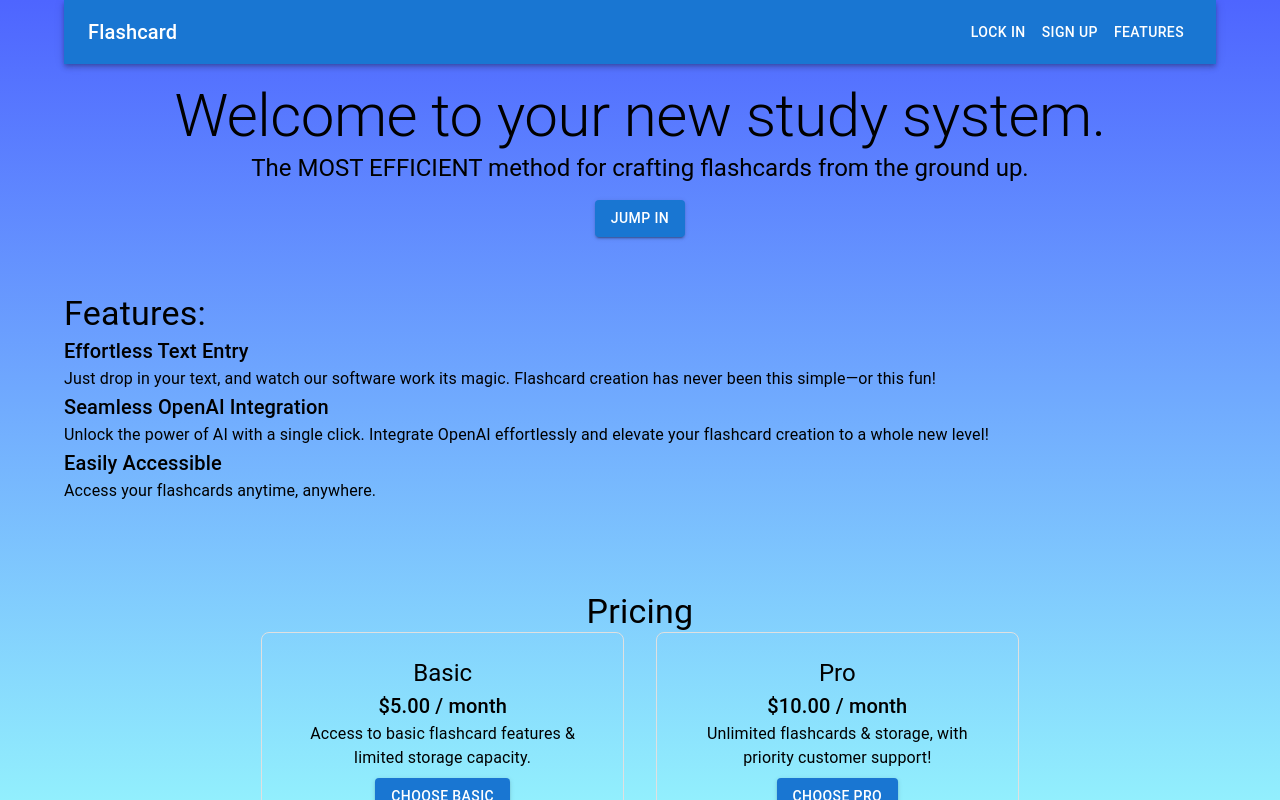
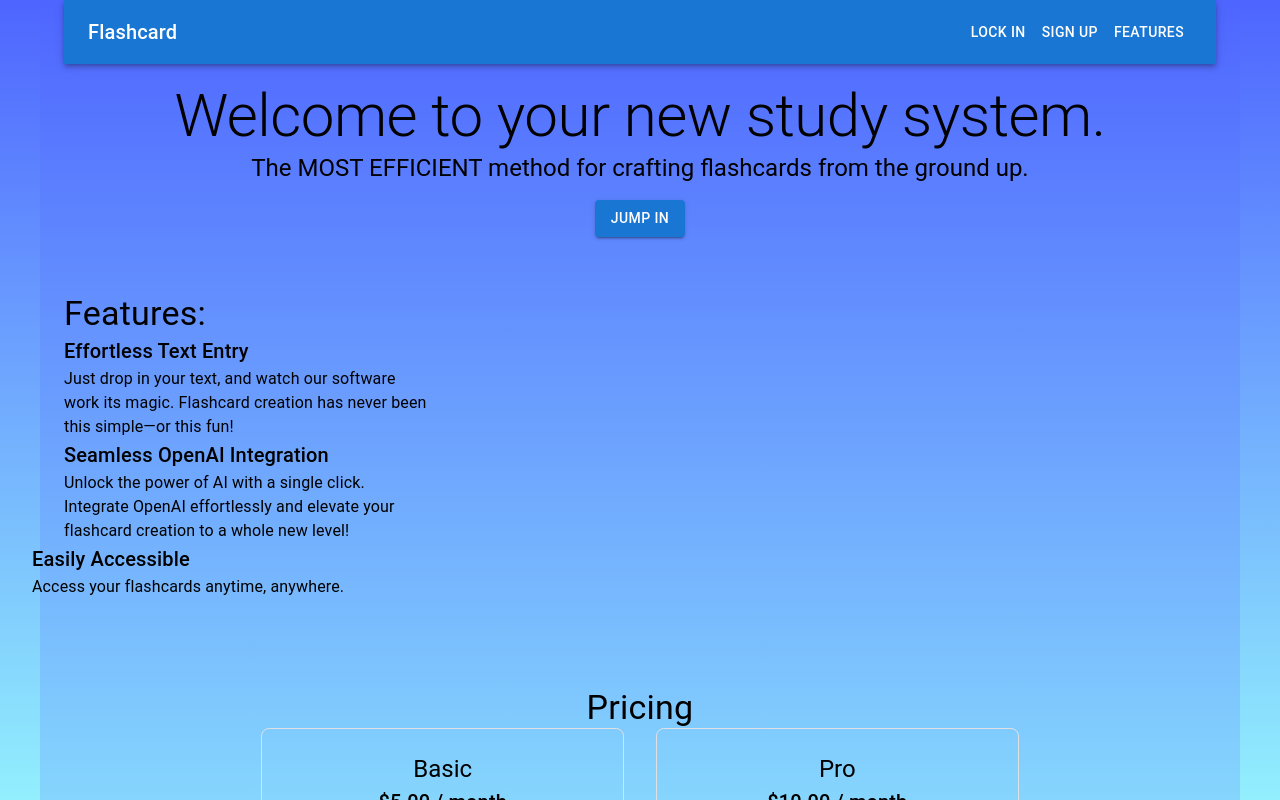
Before and after one commit to AntTomm/FlashCards, a Next.js app: page / in a window 1280 px wide. Shown: the top 800 px of the page. Built offline with nearby package versions, Linux system fonts and the light colour scheme; no server answers.

Commit message:
more little changes

```diff
--- a/app/generate/page.js
+++ b/app/generate/page.js
@@ -98,10 +98,10 @@ if (!isSignedIn) {
     return (
       <div className="container mx-auto px-6">
         <div className="mt-10 mb-14 flex flex-col items-center">
-          <h1 className="text-4xl font-semibold mb-8">Create Your Flashcards!</h1>
+          <h1 className="text-4xl font-semibold mb-8">Hold Up!</h1>
           <div className="w-full bg-gray-100 shadow-lg rounded-xl p-8 flex flex-col items-center">
             <p className="text-blue-600">
-              Please log in to access the flashcard generator.
+              Please log in or create an account to access the flashcard generator.
             </p>
           </div>
         </div>
--- a/app/page.js
+++ b/app/page.js
@@ -7,27 +7,28 @@ import Head from "next/head"
 export default function Home() {
   return (
     <Container maxWidth="lg"
-sx= {{
-  background: 'linear-gradient(to bottom, #4E65FF, #92EFFD))',
+      sx={{
+        background: 'linear-gradient(to bottom, #4E65FF, #92EFFD)', // Corrected the closing parenthesis
         minHeight: '100vh',
         display: 'flex',
         flexDirection: 'column',
       }}>
       <Head>
         <title>Flashcard SaaS</title>
-    <meta name = "description" content = 'Create flashcards from your own text!'/>
+        <meta name="description" content='Create flashcards from your own text!' />
       </Head>
 
       <AppBar position="static">
         <Toolbar>
-      <Typography variant = "h6" style={{flexGrow: 1}}>Flashcard </Typography>
+          <Typography variant="h6" style={{ flexGrow: 1 }}>Flashcard</Typography>
           <SignedOut>
-        <Button color = "inherit" href="/Sign-in">Lock in</Button>
-        <Button color = "inherit" href="/Sign-up">Sign Up</Button>
-        <Button color = "inherit">Features</Button>
+            <Button color="inherit" href="/Sign-in">Lock in</Button>
+            <Button color="inherit" href="/Sign-up">Sign Up</Button>
+            <Button color="inherit">Features</Button>
           </SignedOut>
           <SignedIn>
             <UserButton />
+            <Button color="inherit">Features</Button>
           </SignedIn>
         </Toolbar>
       </AppBar>
@@ -36,33 +37,33 @@ sx= {{
         textAlign: 'center',
         my: 2,
       }}>
-    <Typography variant = "h2">Welcome to your new study system.</Typography>
-    <Typography variant = "h5">
+        <Typography variant="h2">Welcome to your new study system.</Typography>
+        <Typography variant="h5">
           {' '}
           The MOST EFFICIENT method for crafting flashcards from the ground up.
         </Typography>
-       <Button variant= 'contained' color = 'primary' sx = {{mt: 2}}>Jump In</Button>
+        <Button variant='contained' color='primary' sx={{ mt: 2 }}>Jump In</Button>
       </Box>
-  <Box sx = {{my: 5}}>
-    <Typography variant = "h4">
+      <Box sx={{ my: 5 }}>
+        <Typography variant="h4">
           Features:
         </Typography>
-    <Grid contained spacing = {4}>
-      <Grid items xs={12} md={4}>
-        <Typography variant = "h6">Effortless Text Entry</Typography>
+        <Grid container spacing={4}> {/* Corrected 'contained' to 'container' */}
+          <Grid item xs={12} md={4}> {/* Corrected 'items' to 'item' */}
+            <Typography variant="h6">Effortless Text Entry</Typography>
             <Typography>Just drop in your text, and watch our software work its magic. Flashcard creation has never been this simple—or this fun!
             </Typography>
           </Grid>
         </Grid>
-    <Grid contained spacing = {4}>
-      <Grid items xs={12} md={4}>
-        <Typography variant = "h6">Seamless OpenAI Integration</Typography>
+        <Grid container spacing={4}> {/* Corrected 'contained' to 'container' */}
+          <Grid item xs={12} md={4}> {/* Corrected 'items' to 'item' */}
+            <Typography variant="h6">Seamless OpenAI Integration</Typography>
             <Typography>Unlock the power of AI with a single click. Integrate OpenAI effortlessly and elevate your flashcard creation to a whole new level!
             </Typography>
           </Grid>
-      <Grid contained spacing = {4}>
-      <Grid items xs={12} md={4}>
-        <Typography variant = "h6">Easily Accessible</Typography>
+          <Grid container spacing={4}> {/* Corrected 'contained' to 'container' */}
+            <Grid item xs={12} md={4}> {/* Corrected 'items' to 'item' */}
+              <Typography variant="h6">Easily Accessible</Typography>
               <Typography>Access your flashcards anytime, anywhere.
               </Typography>
             </Grid>
@@ -113,7 +114,6 @@ sx= {{
           </Grid>
         </Grid>
       </Box>
-
     </Container>
-  )
+  );
 }
--- a/firebase.js
+++ b/firebase.js
@@ -1,6 +1,6 @@
 // Import the functions you need from the SDKs you need
 import { initializeApp } from "firebase/app";
-import { getAnalytics } from "firebase/analytics";
+//import { getAnalytics } from "firebase/analytics";
 import { getFirestore} from 'firebase/firestore'
 // TODO: Add SDKs for Firebase products that you want to use
 // https://firebase.google.com/docs/web/setup#available-libraries
@@ -19,7 +19,7 @@ const firebaseConfig = {
 
 // Initialize Firebase
 const app = initializeApp(firebaseConfig);
-const analytics = getAnalytics(app);
+//const analytics = getAnalytics(app);
 const db = getFirestore(app);
 
-export {db}
+export {db};
```
Lines whose indentation alone changed are shown as unchanged.
